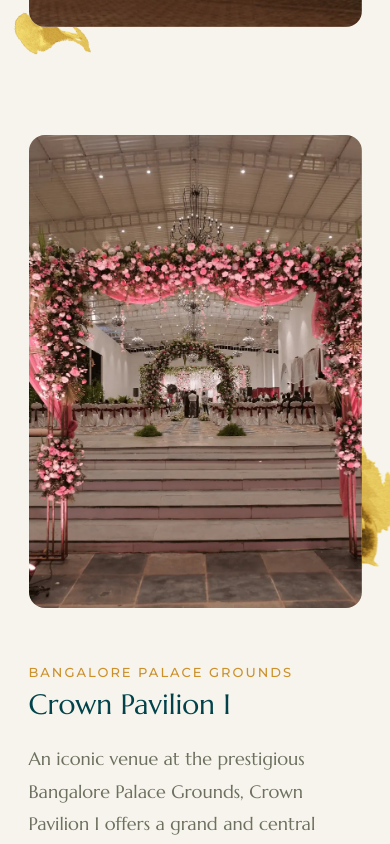
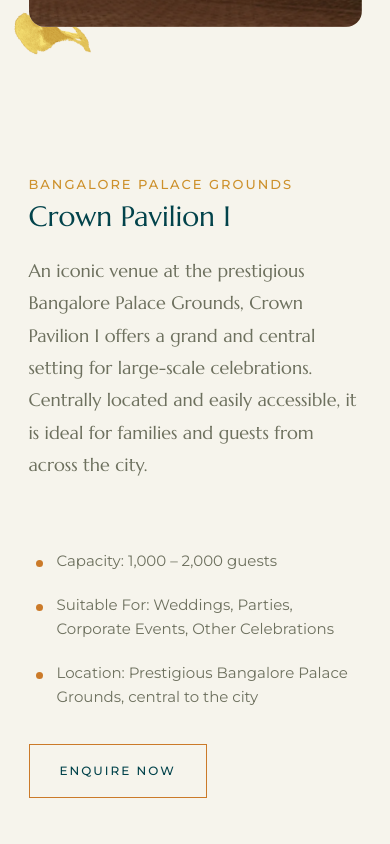
Before and after one commit to vedavyas8688/Crown-Estate, a React (Vite) app: page /about in a window 390 px wide. Shown: the part 1900-2744 px from the top of the page. Built offline with nearby package versions, Linux system fonts and the light colour scheme.

Commit message:
new changes

```diff
--- a/src/pages/AboutPage.jsx
+++ b/src/pages/AboutPage.jsx
@@ -35,7 +35,11 @@
       {/* Section heading */}
       <div className="section first">
         <div className="content">
-
+          {/* <div className="block-heading margin" style={{ textAlign: 'center', alignItems: 'center', marginBottom: '60px' }} data-reveal>
+            <img src="/images/subtitle.png" loading="lazy" alt="" width="62" className="image-subtitle" />
+            <div className="subtitle">Our Properties<br /></div>
+            <h2 className="heading">Spaces built for extraordinary celebrations</h2>
+          </div> */}
 
           {/* Crown Estate — text left, image right */}
           <div className="w-layout-grid grid-2-columns">
@@ -65,10 +69,10 @@
         </div>
       </div>
 
-      {/* Crown Pavilion I — image left, text right */}
+      {/* Crown Pavilion I — image left, text right (mobile: text top, image bottom) */}
       <div className="section">
         <div className="content">
-          <div className="w-layout-grid grid-2-columns">
+          <div className="w-layout-grid grid-2-columns venue-flip">
             <div className="block-image" data-reveal>
               <div className="overflow-image" style={{ borderRadius: '16px' }}>
                 <img className="image" src="/eventimages/banner2.webp" alt="Crown Pavilion I" loading="lazy" />
--- a/src/styles/globals.css
+++ b/src/styles/globals.css
@@ -806,3 +806,18 @@
   .section { padding: 48px 10px; }
   .section-footer { padding: 48px 10px; }
 }
+
+
+/* ---- VENUE FLIP — on mobile, show text before image even when image is first in DOM ---- */
+@media (max-width: 767px) {
+  .venue-flip {
+    display: flex;
+    flex-direction: column;
+  }
+  .venue-flip .block-image {
+    order: 2;
+  }
+  .venue-flip .block-text {
+    order: 1;
+  }
+}
```
